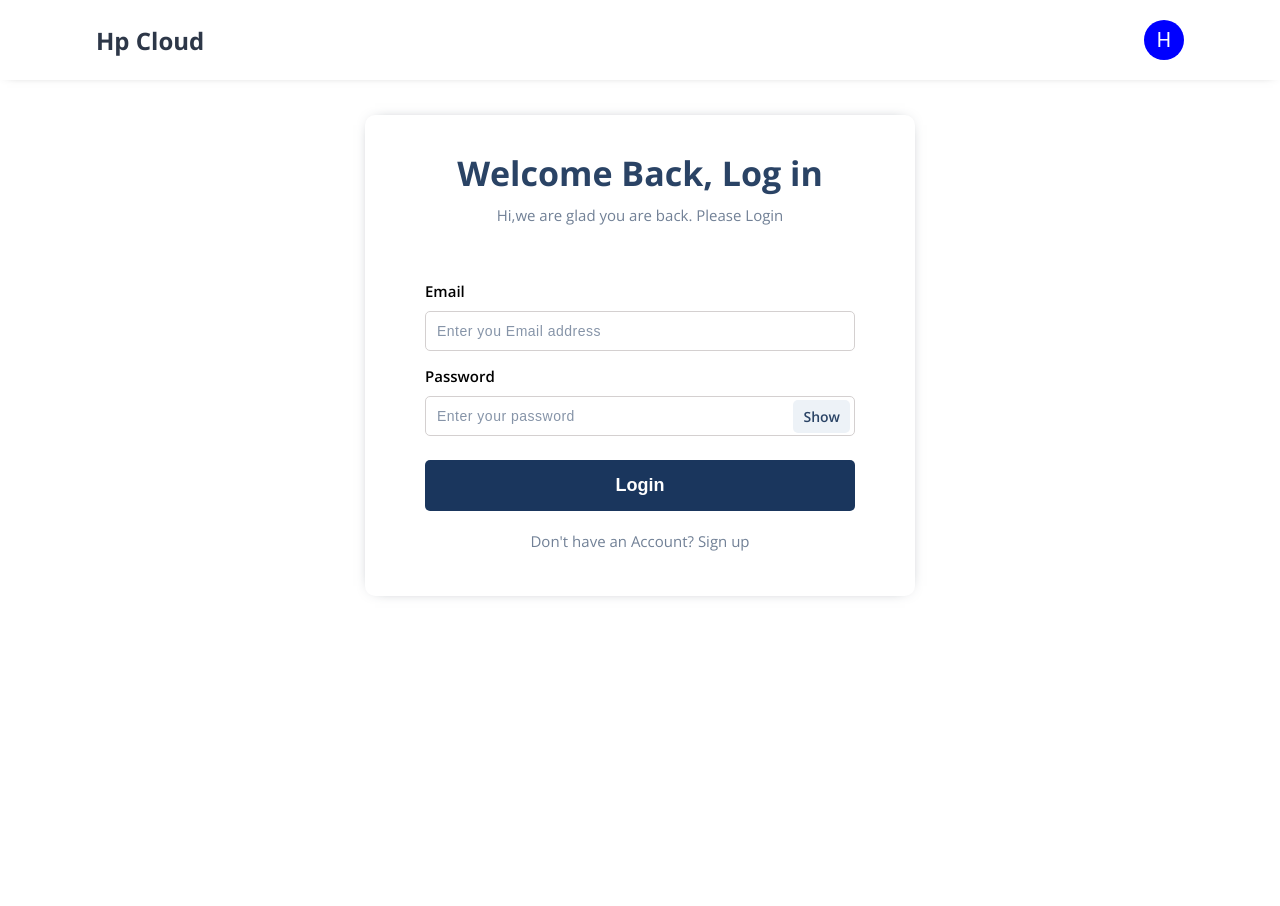
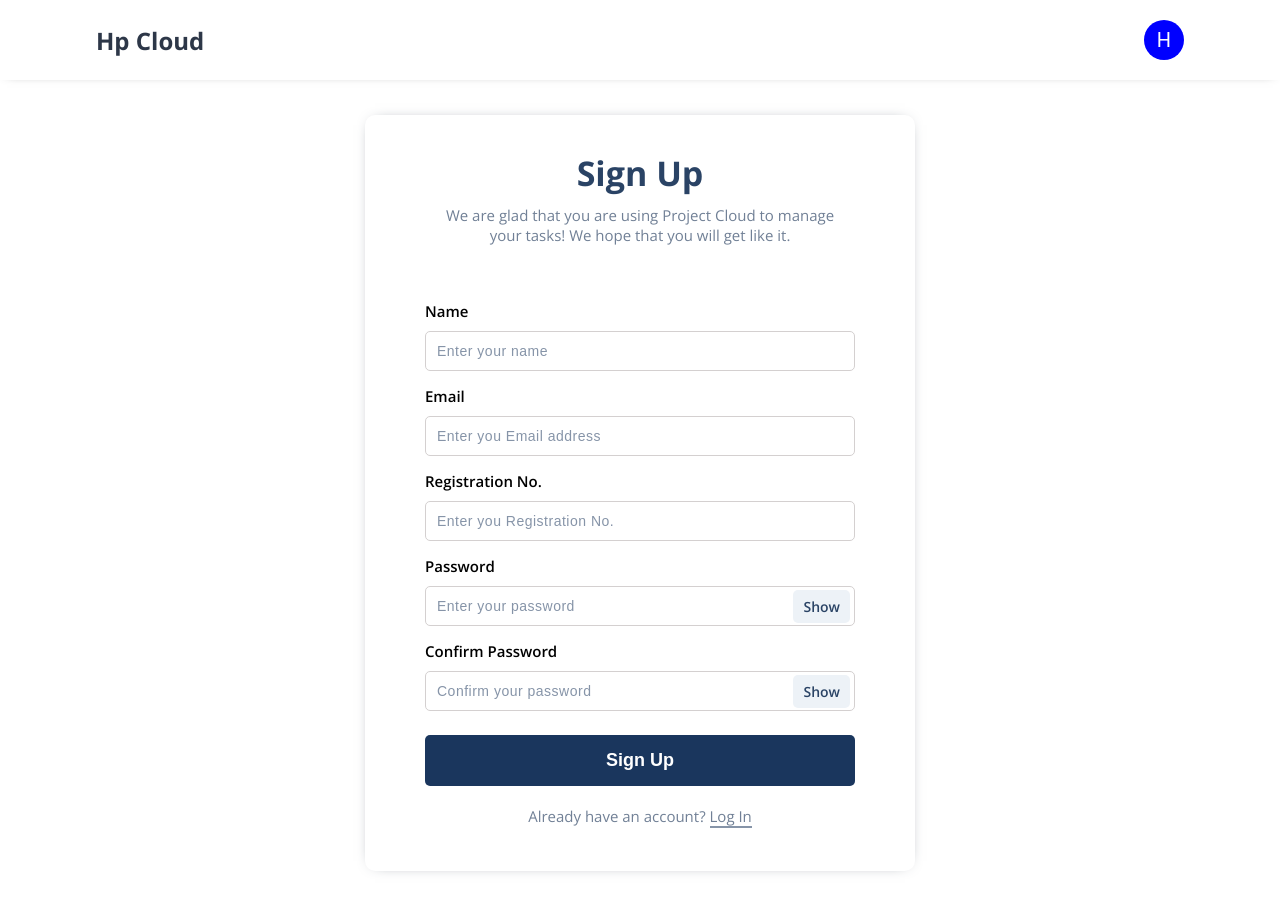
Before and after one commit to Vaibhavdev309/Mess_Relay, a React (Create React App) app in the folder client/: page /register in a window 1280 px wide. Before the commit the page ends 800 px from the top, so only its background shows below. Built offline with nearby package versions, Linux system fonts and the light colour scheme.

Commit message:
Login Register screen completed

```diff
--- a/client/package.json
+++ b/client/package.json
@@ -13,6 +13,7 @@
     "nodemon": "^3.0.1",
     "react": "^18.2.0",
     "react-dom": "^18.2.0",
+    "react-router-dom": "^6.18.0",
     "react-scripts": "5.0.1",
     "web-vitals": "^2.1.4"
   },
--- a/client/src/App.js
+++ b/client/src/App.js
@@ -1,11 +1,16 @@
 import Header from "./components/Header";
 import Login from "./components/Login";
+import Register from "./components/Register";
+import { Routes, Route } from "react-router-dom";
 
 function App() {
   return (
     <div className="App">
       <Header />
-      <Login />
+      <Routes>
+        <Route path="/" element={<Login />}></Route>
+        <Route path="/register" element={<Register />} />
+      </Routes>
     </div>
   );
 }
--- a/client/src/components/Login.js
+++ b/client/src/components/Login.js
@@ -1,9 +1,38 @@
-import React, { useState } from "react";
+import React, { Component } from "react";
+import { NavLink } from "react-router-dom";
 import "./mix.css";
 
-const Login = () => {
-  const [passShow, setPassShow] = useState(false);
+class Login extends Component {
+  constructor(props) {
+    super(props);
+    this.state = {
+      passShow: false,
+      regNo: "",
+      password: "",
+    };
+    this.onInputChange1 = this.onInputChange1.bind(this);
+    this.onInputChange2 = this.onInputChange2.bind(this);
+  }
+  loginUser = (event) => {
+    event.preventDefault();
+    const { regNo, password } = this.state;
+    if (regNo === "" || regNo.length < 7) {
+      console.log("Please enter a valid registration number");
+    } else if (password.length < 7) {
+      console.log("Password must be greater than 7 characters");
+    }
+  };
 
+  onInputChange1(event) {
+    const { value } = event.target;
+    this.setState({ regNo: value });
+  }
+  onInputChange2(event) {
+    const { value } = event.target;
+    this.setState({ password: value });
+  }
+
+  render() {
     return (
       <section>
         <div className="form_data">
@@ -13,11 +42,13 @@ const Login = () => {
           </div>
           <form action="">
             <div className="form_input">
-            <label htmlFor="email">Email</label>
+              <label htmlFor="regNo">Registration No.</label>
               <input
-              type="email"
-              name="email"
-              id="email"
+                type="number"
+                name="regNo"
+                id="regNo"
+                value={this.state.regNo}
+                onChange={this.onInputChange1}
                 placeholder="Enter you Email address"
               />
             </div>
@@ -25,27 +56,34 @@ const Login = () => {
               <label htmlFor="password">Password</label>
               <div className="two">
                 <input
-                type={!passShow ? "password" : "text"}
+                  type={!this.state.passShow ? "password" : "text"}
                   name="password"
                   id="password"
+                  value={this.state.password}
+                  onChange={this.onInputChange2}
                   placeholder="Enter your password"
                 />
                 <div
                   className="showpass"
                   onClick={() => {
-                  setPassShow(!passShow);
+                    this.setState({ passShow: !this.state.passShow });
                   }}
                 >
-                {!passShow ? "Show" : "Hide"}
+                  {!this.state.passShow ? "Show" : "Hide"}
                 </div>
               </div>
             </div>
-          <button className="btn">Login</button>
-          <p>Don't have an Account? Sign up</p>
+            <button className="btn" onClick={this.loginUser}>
+              Login
+            </button>
+            <p>
+              Don't have an Account? <NavLink to={"/register"}>Sign up</NavLink>
+            </p>
           </form>
         </div>
       </section>
     );
-};
+  }
+}
 
 export default Login;
--- a/client/src/components/Register.js
+++ b/client/src/components/Register.js
@@ -0,0 +1,161 @@
+import React, { Component } from "react";
+import { NavLink } from "react-router-dom";
+
+class Register extends Component {
+  constructor(props) {
+    super(props);
+    this.state = {
+      passShow: false,
+      cPassShow: false,
+      fName: "",
+      email: "",
+      regNo: "",
+      password: "",
+      cPassword: "",
+    };
+    this.onInputChange1 = this.onInputChange1.bind(this);
+    this.onInputChange2 = this.onInputChange2.bind(this);
+    this.onInputChange3 = this.onInputChange3.bind(this);
+    this.onInputChange4 = this.onInputChange4.bind(this);
+    this.onInputChange5 = this.onInputChange5.bind(this);
+  }
+  onInputChange1(event) {
+    const { value } = event.target;
+    this.setState({ fName: value });
+  }
+  onInputChange2(event) {
+    const { value } = event.target;
+    this.setState({ email: value });
+  }
+  onInputChange3(event) {
+    const { value } = event.target;
+    this.setState({ regNo: value });
+  }
+  onInputChange4(event) {
+    const { value } = event.target;
+    this.setState({ password: value });
+  }
+  onInputChange5(event) {
+    const { value } = event.target;
+    this.setState({ cPassword: value });
+  }
+
+  addUserData = (event) => {
+    event.preventDefault();
+    const { fName, email, regNo, password, cPassword } = this.state;
+    if (fName === "") {
+      console.log("Please enter your first name");
+    } else if (!email.includes("@" && ".")) {
+      console.log("Please enter a valid email ID");
+    } else if (regNo === "" || regNo.length < 7) {
+      console.log("Please enter a valid registration number");
+    } else if (password.length < 7) {
+      console.log("Password must be greater than 7 characters");
+    } else if (password !== cPassword) {
+      console.log("Password should match confirm password");
+    }
+  };
+
+  render() {
+    return (
+      <>
+        <section>
+          <div className="form_data">
+            <div className="form_heading">
+              <h1>Sign Up</h1>
+              <p style={{ textAlign: "center" }}>
+                We are glad that you are using Project Cloud to manage
+                <br /> your tasks! We hope that you will get like it.
+              </p>
+            </div>
+            <form action="">
+              <div className="form_input">
+                <label htmlFor="fname">Name</label>
+                <input
+                  onChange={this.onInputChange1}
+                  value={this.state.fName}
+                  type="fname"
+                  name="fname"
+                  id="fname"
+                  placeholder="Enter your name"
+                />
+              </div>
+              <div className="form_input">
+                <label htmlFor="email">Email</label>
+                <input
+                  onChange={this.onInputChange2}
+                  value={this.state.email}
+                  type="email"
+                  name="email"
+                  id="email"
+                  placeholder="Enter you Email address"
+                />
+              </div>
+              <div className="form_input">
+                <label htmlFor="regNo">Registration No.</label>
+                <input
+                  onChange={this.onInputChange3}
+                  value={this.state.regNo}
+                  type="number"
+                  name="regNo"
+                  id="regNo"
+                  placeholder="Enter you Registration No."
+                />
+              </div>
+              <div className="form_input">
+                <label htmlFor="password">Password</label>
+                <div className="two">
+                  <input
+                    onChange={this.onInputChange4}
+                    value={this.state.password}
+                    type={!this.state.passShow ? "password" : "text"}
+                    name="password"
+                    id="password"
+                    placeholder="Enter your password"
+                  />
+                  <div
+                    className="showpass"
+                    onClick={() => {
+                      this.setState({ passShow: !this.state.passShow });
+                    }}
+                  >
+                    {!this.state.passShow ? "Show" : "Hide"}
+                  </div>
+                </div>
+              </div>
+              <div className="form_input">
+                <label htmlFor="cPassword">Confirm Password</label>
+                <div className="two">
+                  <input
+                    onChange={this.onInputChange5}
+                    value={this.state.cPassword}
+                    type={!this.state.cPassShow ? "password" : "text"}
+                    name="cPassword"
+                    id="cPassword"
+                    placeholder="Confirm your password"
+                  />
+                  <div
+                    className="showpass"
+                    onClick={() => {
+                      this.setState({ cPassShow: !this.state.cPassShow });
+                    }}
+                  >
+                    {!this.state.cPassShow ? "Show" : "Hide"}
+                  </div>
+                </div>
+              </div>
+              <button className="btn" onClick={this.addUserData}>
+                Sign Up
+              </button>
+              <p>
+                Already have an account? <NavLink to={"/"}>Log In</NavLink>
+              </p>
+            </form>
+          </div>
+        </section>
+      </>
+    );
+  }
+}
+
+export default Register;
--- a/client/src/index.js
+++ b/client/src/index.js
@@ -2,10 +2,11 @@ import React from "react";
 import ReactDOM from "react-dom/client";
 import "./index.css";
 import App from "./App";
+import { BrowserRouter } from "react-router-dom";
 
 const root = ReactDOM.createRoot(document.getElementById("root"));
 root.render(
-  <React.StrictMode>
+  <BrowserRouter>
     <App />
-  </React.StrictMode>
+  </BrowserRouter>
 );
```
Also changed, not shown: 1 other file (tests, documents, lock files or other folders). Lines whose indentation alone changed are shown as unchanged.
